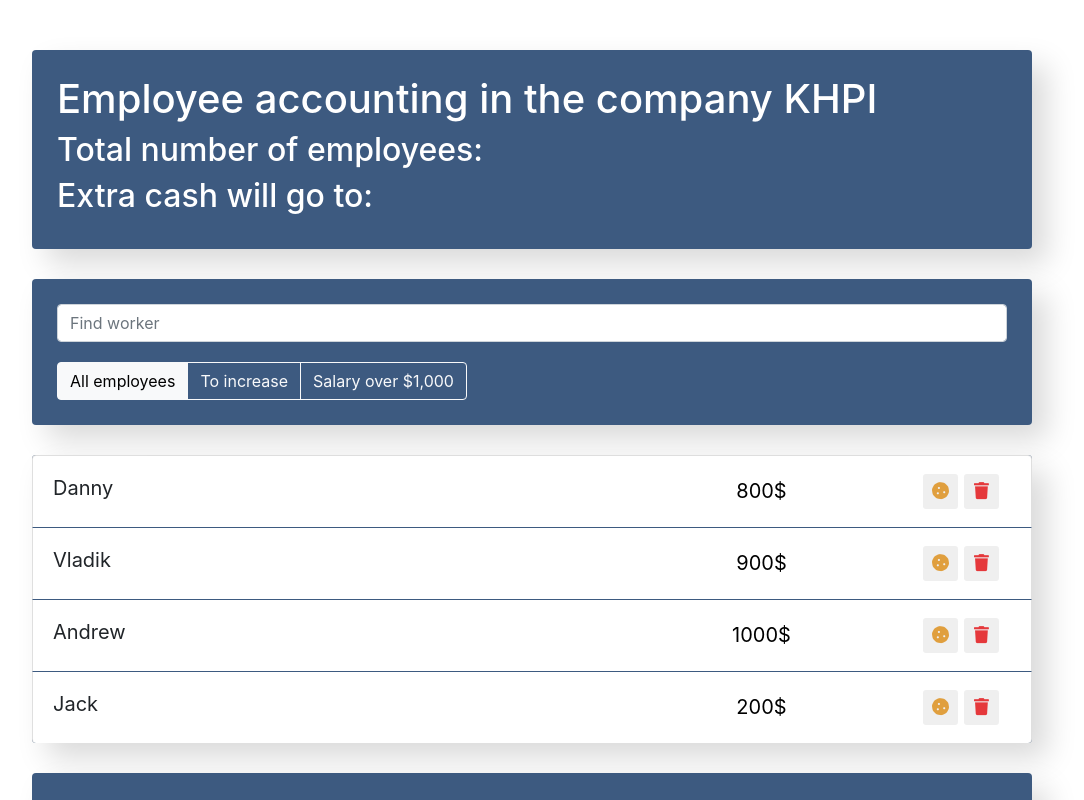
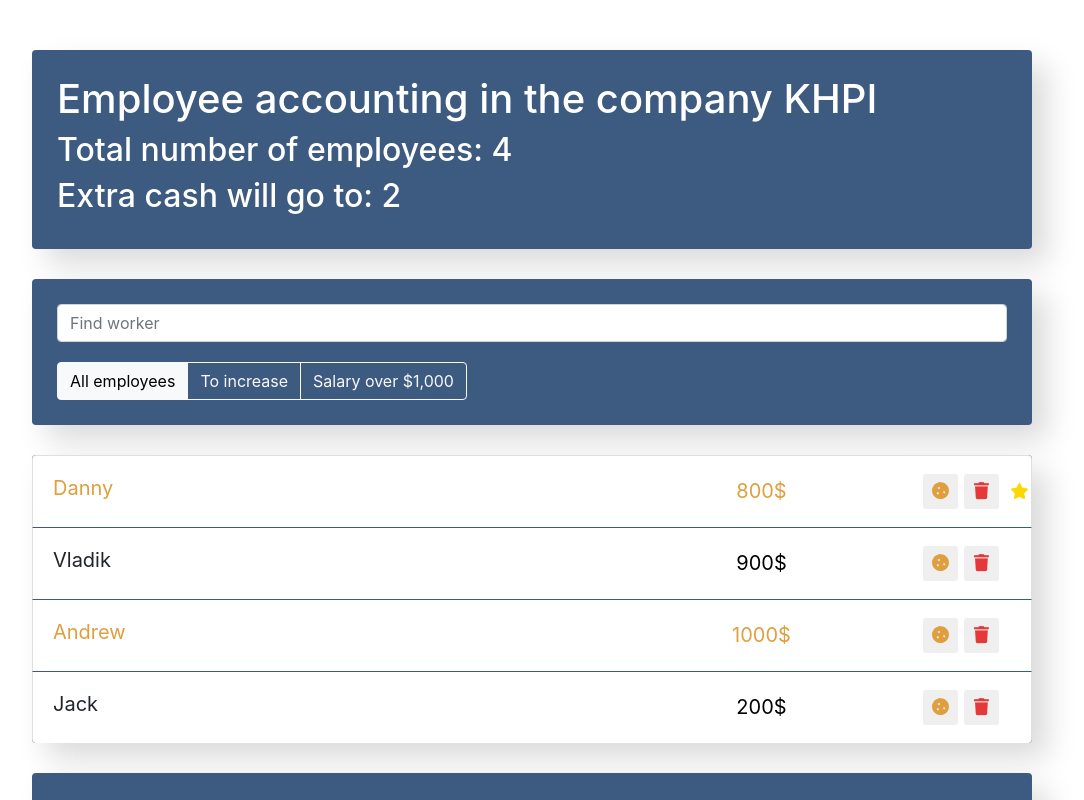
Before and after one commit to ulyagram77/Workers-Table-React, a React (Vite) app: page / in a window 1280 px wide. Shown: the top 800 px of the page, without its empty margins (108-1192 px from the left). Built offline with nearby package versions, Linux system fonts and the light colour scheme.

Commit message:
refactor: created "state lifting" to app.jsx component

```diff
--- a/src/components/app/app.jsx
+++ b/src/components/app/app.jsx
@@ -15,10 +15,34 @@ class App extends Component {
         //массив с данными которые как бы приходят из сервера записанные в состояние
         this.state = {
             data: [
-                { name: 'Danny', salary: 800, increase: true, id: 1 },
-                { name: 'Vladik', salary: 900, increase: false, id: 2 },
-                { name: 'Andrew', salary: 1000, increase: true, id: 3 },
-                { name: 'Jack', salary: 200, increase: false, id: 4 },
+                {
+                    name: 'Danny',
+                    salary: 800,
+                    rise: true,
+                    increase: true,
+                    id: 1,
+                },
+                {
+                    name: 'Vladik',
+                    salary: 900,
+                    rise: false,
+                    increase: false,
+                    id: 2,
+                },
+                {
+                    name: 'Andrew',
+                    salary: 1000,
+                    rise: false,
+                    increase: true,
+                    id: 3,
+                },
+                {
+                    name: 'Jack',
+                    salary: 200,
+                    rise: false,
+                    increase: false,
+                    id: 4,
+                },
             ],
         };
     }
@@ -48,6 +72,7 @@ class App extends Component {
             name,
             salary,
             increase: false,
+            rise: false,
             id: uuidv4(),
         };
         this.setState(({ data }) => {
@@ -58,10 +83,46 @@ class App extends Component {
         });
     };
 
+    onToggleProp = (id, prop) => {
+        //первый метод поменять состояние
+        // this.setState(({ data }) => {
+        //     // const index = data.findIndex((elem) => elem.id === id);
+        //     // const old = data[index];
+        //     // const newItem = { ...old, increase: !old.increase };
+        //     // const newArr = [
+        //     //     ...data.slice(0, index),
+        //     //     newItem,
+        //     //     ...data.slice(index + 1),
+        //     // ];
+        //     // return {
+        //     //     data: newArr,
+        //     // };
+        // });
+        //второй оптимизированый метод
+        this.setState(({ data }) => ({
+            data: data.map((item) => {
+                if (item.id === id) {
+                    return {
+                        ...item,
+                        [prop]: !item[prop],
+                    };
+                }
+                return item;
+            }),
+        }));
+    };
+
     render() {
+        const allWorkersSum = this.state.data.length;
+        const increasedWorkersSum = this.state.data.filter(
+            (item) => item.increase,
+        ).length;
         return (
             <div className="app">
-                <AppInfo />
+                <AppInfo
+                    workers={allWorkersSum}
+                    increased={increasedWorkersSum}
+                />
                 <div className="search-panel">
                     <SearchPanel />
                     <AppFilter />
@@ -69,6 +130,7 @@ class App extends Component {
                 <WorkersList
                     data={this.state.data}
                     onDelete={this.deleteItem}
+                    onToggleProp={this.onToggleProp}
                 />
                 <WorkersAddForm onAdd={this.addItem} />
             </div>
--- a/src/components/workers-list-item/workers-list-item.jsx
+++ b/src/components/workers-list-item/workers-list-item.jsx
@@ -4,29 +4,11 @@ import './workers-list-item.css';
 class WorkersListItem extends Component {
     constructor(props) {
         super(props);
-        this.state = {
-            increase: false,
-            rise: false,
-        };
     }
 
-    onIncrease = () => {
-        //деструктуризируем состояние для удобства и возвращаем измененное состояние
-        this.setState(({ increase }) => ({
-            increase: !increase,
-        }));
-    };
-
-    onRise = () => {
-        this.setState(({ rise }) => ({
-            rise: !rise,
-        }));
-    };
-
     render() {
-        const { name, salary, onDelete } = this.props;
-        //тк нам теперь не важно что приходит в повышение из пропсов мы создаем отдельную переменную именно из состояния
-        const { increase, rise } = this.state;
+        const { name, salary, onDelete, onToggleProp, increase, rise } =
+            this.props;
         //использование динамического класса который запишется в переменную
         let classNames = 'list-group-item d-flex justify-content-between';
         if (increase) {
@@ -39,8 +21,9 @@ class WorkersListItem extends Component {
         return (
             <li className={classNames}>
                 <span
-                    onClick={this.onRise}
+                    onClick={onToggleProp}
                     className="list-group-item-label"
+                    data-toggle="rise"
                 >
                     {name}
                 </span>
@@ -53,7 +36,8 @@ class WorkersListItem extends Component {
                     <button
                         type="button"
                         className="btn-cookie btn-sm "
-                        onClick={this.onIncrease}
+                        onClick={onToggleProp}
+                        data-toggle="increase"
                     >
                         <i className="fas fa-cookie"></i>
                     </button>
--- a/src/components/workers-list/workers-list.jsx
+++ b/src/components/workers-list/workers-list.jsx
@@ -2,7 +2,7 @@ import WorkersListItem from '../workers-list-item/workers-list-item';
 
 import './workers-list.css';
 
-const WorkersList = ({ data, onDelete }) => {
+const WorkersList = ({ data, onDelete, onToggleProp }) => {
     //вернет массив компонентов сформированых из приходящего обьекта данных
     const elements = data.map((item) => {
         //частичная деструктуризация
@@ -12,6 +12,12 @@ const WorkersList = ({ data, onDelete }) => {
                 key={id}
                 {...itemProps}
                 onDelete={() => onDelete(id)}
+                onToggleProp={(e) =>
+                    onToggleProp(
+                        id,
+                        e.currentTarget.getAttribute('data-toggle'),
+                    )
+                }
             />
         );
     });
```
